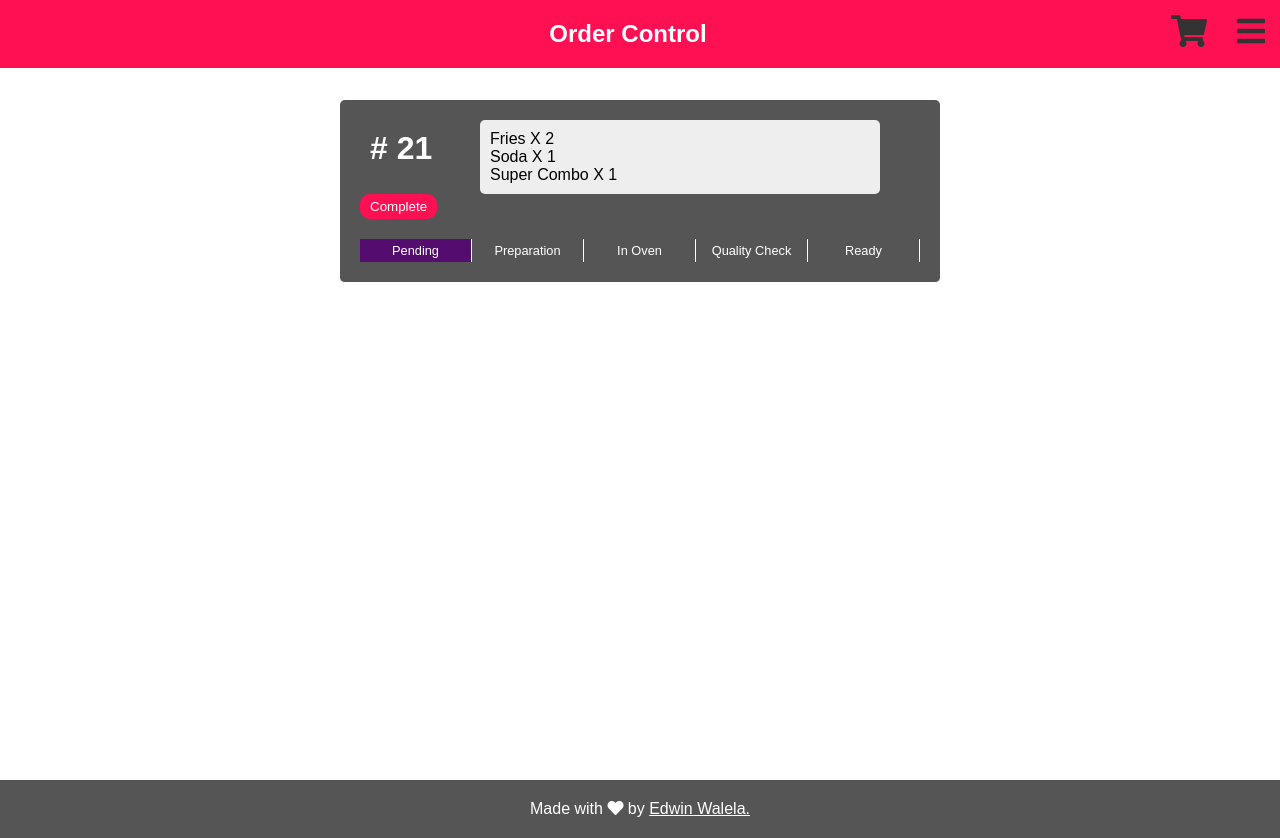
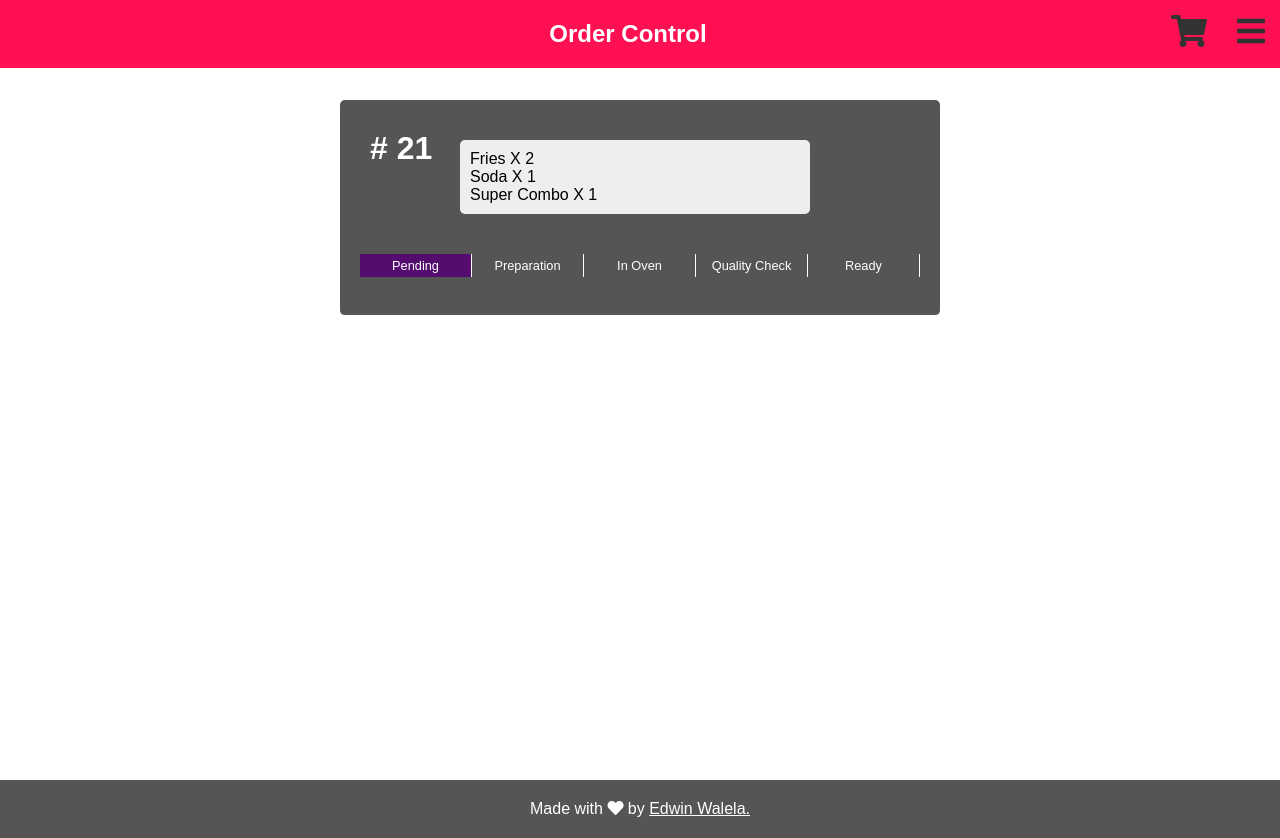
Before and after one commit to EdwinWalela/restaurant-manager, a React (Create React App) app in the folder client/: page /admin in a window 1280 px wide. Built offline with nearby package versions, Linux system fonts and the light colour scheme.

Commit message:
toggle ordercompletion button

```diff
--- a/client/src/components/admin/UserOrder.js
+++ b/client/src/components/admin/UserOrder.js
@@ -15,12 +15,15 @@ function UserOrder(props) {
                     </React.Fragment>
                 ))}
             </p>
-            <button style={collectedButton} onClick={props.handleOrderCompletion.bind(this,order.id)}>Complete</button>
+
             <ProgressBar
                 orderId={order.id}
                 status={order.status}
                 handleOrderStatusUpdate ={props.handleOrderStatusUpdate}
             />
+            <br/>
+            {order.status === 4 ? <button style={collectedButton} onClick={props.handleOrderCompletion.bind(this,order.id)}>Collected</button> : ' '}
+
         </div>
     )
 }
@@ -28,11 +31,11 @@ function UserOrder(props) {
 const orderContainerStyle = {
     borderRadius: '5px',
     margin:'40px auto',
-    width:'100%',
+    width:'90%',
     maxWidth:'600px',
     borderBottom:'solid 1px #fff',
     padding:'20px',
-    background:'#555'
+    background:'#555',
 }
 
 const orderNumberStyle = {
@@ -45,9 +48,10 @@ const orderNumberStyle = {
 
 const orderItemsStyle = {
     padding:'10px',
-    width:'400px',
+    width:'100%',
+    maxWidth:'350px',
     display:'inline-block',
-    margin:'0px 20px',
+    margin:'20px auto',
     background:'#eee',
     borderRadius:'5px',
     textTransform:'capitalize'
@@ -56,11 +60,10 @@ const orderItemsStyle = {
 const collectedButton = {
     padding:'5px 10px',
     borderRadius:'10px',
-    margin:'0px auto',
-    display:'inline-block',
     border:'none',
     background:'#FF1053',
-    color:'#fff'
+    color:'#fff',
+    margin:'0px'
 }
 
 UserOrder.propTypes = {
```
